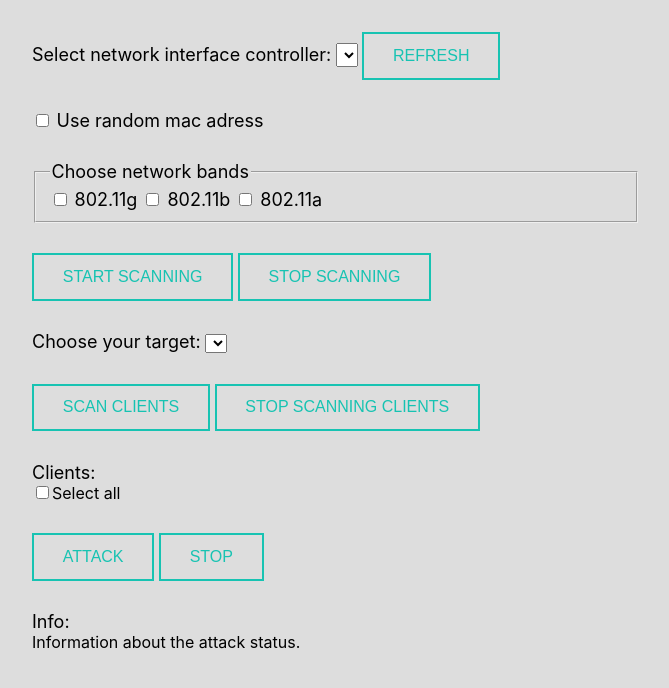
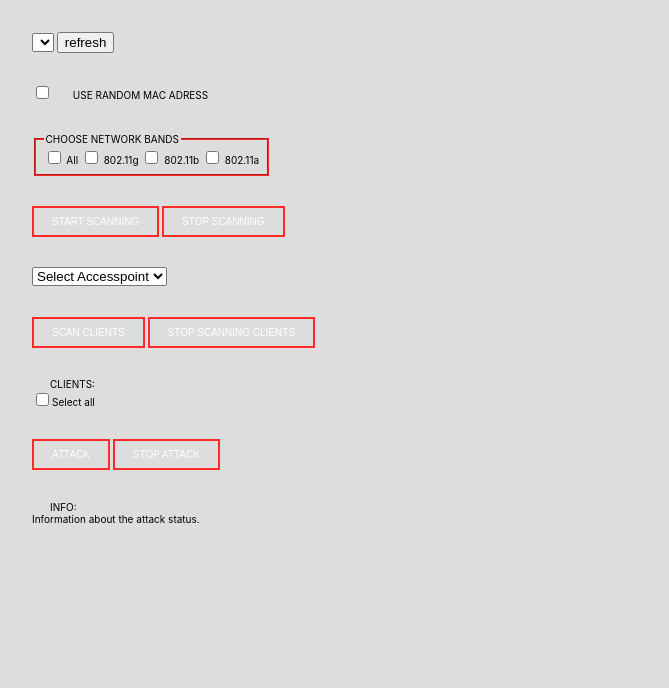
Before and after one commit to cavoq/WiFi-Deauthenticator, a website with bundled scripts: page src/public/main.html in a window 1280 px wide. Shown: the whole page, without its empty margins (304-973 px from the left). Built offline with nearby package versions, Linux system fonts and the light colour scheme.

Commit message:
Chaned html, added css

```diff
--- a/src/public/index.css
+++ b/src/public/index.css
@@ -1,16 +1,20 @@
 body {
   font-family: -apple-system, BlinkMacSystemFont, 'Segoe UI', Roboto, Helvetica,
     Arial, sans-serif;
+  font-size: 10px;
   margin: auto;
   max-width: 38rem;
   padding: 2rem;
   background-color: white;
+  color: white;
 }
 
 @media (prefers-color-scheme: dark) {
   body {
-    background: rgb(29, 28, 28);
-    color: white;
+    background: linear-gradient(-45deg, #010005, #121111, #171616);
+    background-size: 400% 400%;
+    animation: gradient 15s ease infinite;
+    height: 100vh;
   }
 }
 
@@ -21,30 +25,48 @@ body {
   }
 }
 
+@keyframes gradient {
+  0% {
+    background-position: 0% 50%;
+  }
+
+  50% {
+    background-position: 100% 50%;
+  }
+
+  100% {
+    background-position: 0% 50%;
+  }
+}
+
 .div-main {
   margin-bottom: 5%;
+}
 
+.div-select {
+  margin-bottom: 5%;
 }
 
 .label-main {
-  font-size: large;
+  padding: 0.8em 1.8em;
+  text-transform: uppercase;
 }
 
-button {
+.button-main {
   padding: 0.8em 1.8em;
- border: 2px solid #17C3B2;
+  border: 2px solid #ff2b2b;
   position: relative;
   overflow: hidden;
   background-color: transparent;
   text-align: center;
   text-transform: uppercase;
- font-size: 16px;
+  font-size: 10px;
   transition: .3s;
   z-index: 1;
- color: #17C3B2;
+  color: white;
 }
 
-button::before {
+.button-main::before {
   content: '';
   width: 0;
   height: 500%;
@@ -52,24 +74,25 @@ button::before {
   top: 50%;
   left: 50%;
   transform: translate(-50%, -50%) rotate(45deg);
- background: #17C3B2;
+  background: #ff2b2b;
   transition: .5s ease;
   display: block;
   z-index: -1;
 }
 
-button:hover::before {
+.button-main:hover::before {
   width: 105%;
 }
 
-button:hover {
- color: #111;
+.button-main:hover {
+  color: black;
 }
 
-.select-main {
-  font-size: large;
+#band-field-set {
+  border-color: #ff2b2b;
+  display: inline-block;
 }
 
-#bandFieldSet {
-  font-size: large;
+#band-legend {
+  text-transform: uppercase;
 }
--- a/src/public/main.html
+++ b/src/public/main.html
@@ -9,48 +9,52 @@
 
 <body>
   <div class="div-main" id="nic-div">
-    <label class="label-main" for="Network interface controller">Select network interface controller:</label>
-    <select class="select-main" name="Network interface controllers" id="interfaceSelect">
+    <select class="select-main" name="Network interface controllers" id="interface-select">
+      <option value="" selected disabled hidden>Choose LAN Adapter</option>
+      <option value="test">test adapter</option>
     </select>
-    <button id="refresh" type="button">refresh</button>
+    <button id="refresh-btn" type="button">refresh</button>
   </div>
   <div class="div-main">
-    <input type="checkbox" id="randomMacCheckBox" name="Mac adress">
+    <input type="checkbox" id="random-mac-checkbox" name="Mac adress">
     <label class="label-main" for="Use random mac adress">Use random mac adress</label>
   </div>
   <div class="div-main">
-    <fieldset id="bandFieldSet">
-      <legend>Choose network bands</legend>
+    <fieldset id="band-field-set">
+      <legend id="band-legend">Choose network bands</legend>
+      <input type="checkbox" id="all-bands" name="network band" value="all">
+      <label for="all-bands">All</label>
       <input type="checkbox" id="802.11g" name="network band" value="g">
-      <label class="label-main" for="802.11g">802.11g</label>
+      <label for="802.11g">802.11g</label>
       <input type="checkbox" id="802.11b" name="network band" value="b">
-      <label class="label-main" for="802.11b">802.11b</label>
+      <label for="802.11b">802.11b</label>
       <input type="checkbox" id="802.11a" name="network band" value="a">
-      <label class="label-main" for="802.11a">802.11a</label>
+      <label for="802.11a">802.11a</label>
     </fieldset>
   </div>
   <div class="div-main">
-    <button class="button-main" id="startScanningBtn" type="button">Start scanning</button>
-    <button class="button-main" id="stopScanningBtn" type="button">Stop scanning</button>
+    <button class="button-main" id="start-scanning-btn" type="button">Start scanning</button>
+    <button class="button-main" id="stop-scanning-btn" type="button">Stop scanning</button>
   </div>
-  <div class="div-main">
-    <label class="label-main" for="access_points">Choose your target:</label>
-    <select name="access_points" id="accessPointSelect">
+  <div class="div-select">
+    <select class="select-main" name="access_points" id="access-point-select">
+      <option value="" selected disabled hidden>Select Accesspoint</option>
+      <option value="test">accesspoint</option>
     </select>
   </div>
   <div class="div-main">
-    <button class="button-main" id="startScanningClisBtn" type="button">Scan clients</button>
-    <button class="button-main" id="stopScanningClisBtn" type="button">Stop scanning clients</button>
+    <button class="button-main" id="start-scanning-clis-btn" type="button">Scan clients</button>
+    <button class="button-main" id="stop-scanning-clis-btn" type="button">Stop scanning clients</button>
   </div>
   <div class="div-main">
     <label class="label-main">Clients:</label></br>
     <input type="checkbox">Select all</input></br>
-    <div id="clientDiv">
+    <div class="div-main" id="client-div">
     </div>
   </div>
   <div class="div-main">
-    <button class="button-main" id="startAttackBtn" type="button">Attack</button>
-    <button class="button-main" id="stopAttackBtn" type="button">Stop</button>
+    <button class="button-main" id="start-attack-btn" type="button">Attack</button>
+    <button class="button-main" id="stop-attack-btn" type="button">Stop attack</button>
   </div>
   <label class="label-main">Info:</label>
   <div>
--- a/src/view/renderer.ts
+++ b/src/view/renderer.ts
@@ -2,15 +2,15 @@
 * Renderer that handles frontend functionality.
 */
 
-const interfaceSelect: HTMLSelectElement = document.getElementById('interfaceSelect') as HTMLSelectElement;
-const randomMacCheckBox: HTMLInputElement = document.getElementById('randomMacCheckBox') as HTMLInputElement;
-const bandFieldSet: HTMLFieldSetElement = document.getElementById('bandFieldSet') as HTMLFieldSetElement;
-const startScanningBtn: HTMLButtonElement = document.getElementById('startScanningBtn') as HTMLButtonElement;
-const stopScanningBtn: HTMLButtonElement = document.getElementById('stopScanningBtn') as HTMLButtonElement;
-const accessPointSelect: HTMLSelectElement = document.getElementById('accessPointSelect') as HTMLSelectElement;
-const startScanningClisBtn: HTMLButtonElement = document.getElementById('startScanningClisBtn') as HTMLButtonElement;
-const stopScanningClisBtn: HTMLButtonElement = document.getElementById('stopScanningClisBtn') as HTMLButtonElement;
-const clientDiv: HTMLDivElement = document.getElementById('clientDiv') as HTMLDivElement;
+const interfaceSelect: HTMLSelectElement = document.getElementById('interface-select') as HTMLSelectElement;
+const randomMacCheckBox: HTMLInputElement = document.getElementById('random-mac-checkbox') as HTMLInputElement;
+const bandFieldSet: HTMLFieldSetElement = document.getElementById('band-field-set') as HTMLFieldSetElement;
+const startScanningBtn: HTMLButtonElement = document.getElementById('start-scanning-btn') as HTMLButtonElement;
+const stopScanningBtn: HTMLButtonElement = document.getElementById('stop-scanning-btn') as HTMLButtonElement;
+const accessPointSelect: HTMLSelectElement = document.getElementById('access-point-select') as HTMLSelectElement;
+const startScanningClisBtn: HTMLButtonElement = document.getElementById('start-scanning-clis-btn') as HTMLButtonElement;
+const stopScanningClisBtn: HTMLButtonElement = document.getElementById('stop-scanning-clis-btn') as HTMLButtonElement;
+const clientDiv: HTMLDivElement = document.getElementById('client-div') as HTMLDivElement;
 document.addEventListener('DOMContentLoaded', initializeUi);
 
 async function initializeUi() {
@@ -28,10 +28,17 @@ async function initializeBand() {
     return;
   }
   const { children } = bandFieldSet;
-  for (let i = 1; i < children.length; i += 1) {
-    const bandDiv = children[i];
-    const band = bandDiv.children[0];
-    band.addEventListener('change', bandSelectionChangeHandler);
+  for (let i = 0; i < children.length; i += 1) {
+    let band = null;
+    const el: HTMLElement = children[i] as HTMLElement;
+    if (el.tagName.toLowerCase() == 'input') {
+      band = el as HTMLInputElement;
+    }
+    if (band && band.value == 'all') {
+      if (band.value == 'all') {
+        continue;
+      }
+    }
   }
   await bandSelectionChangeHandler();
 }
@@ -116,7 +123,7 @@ async function accessPointSelectChangeHandler() {
 }
 
 async function startScanningClientsHandler() {
-  if(!accessPointSelect.value){
+  if (!accessPointSelect.value) {
     await window.MSG.openMessageBox('No access point selected, you need to select a target.');
     return;
   }
```
Lines whose indentation alone changed are shown as unchanged.
